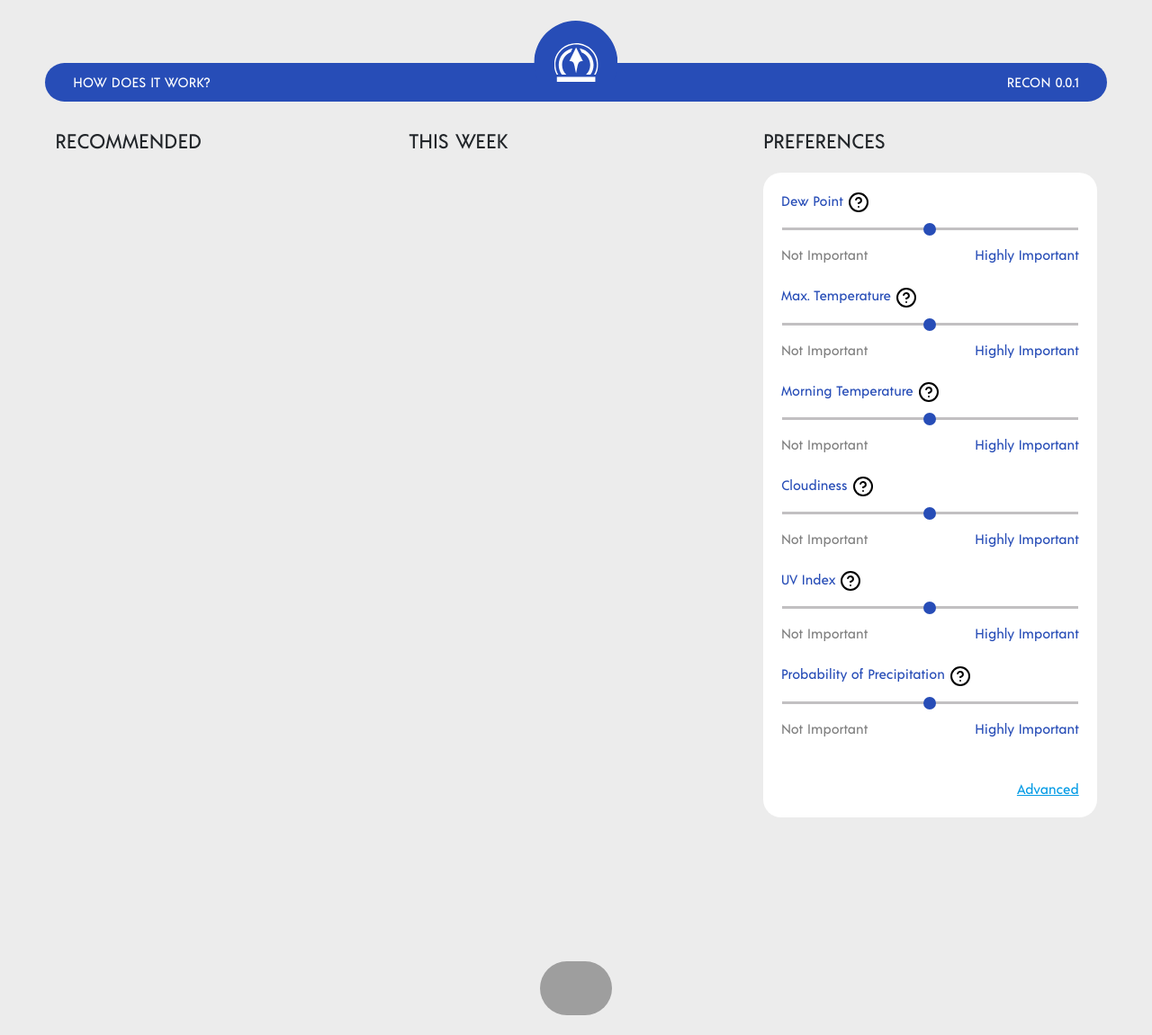
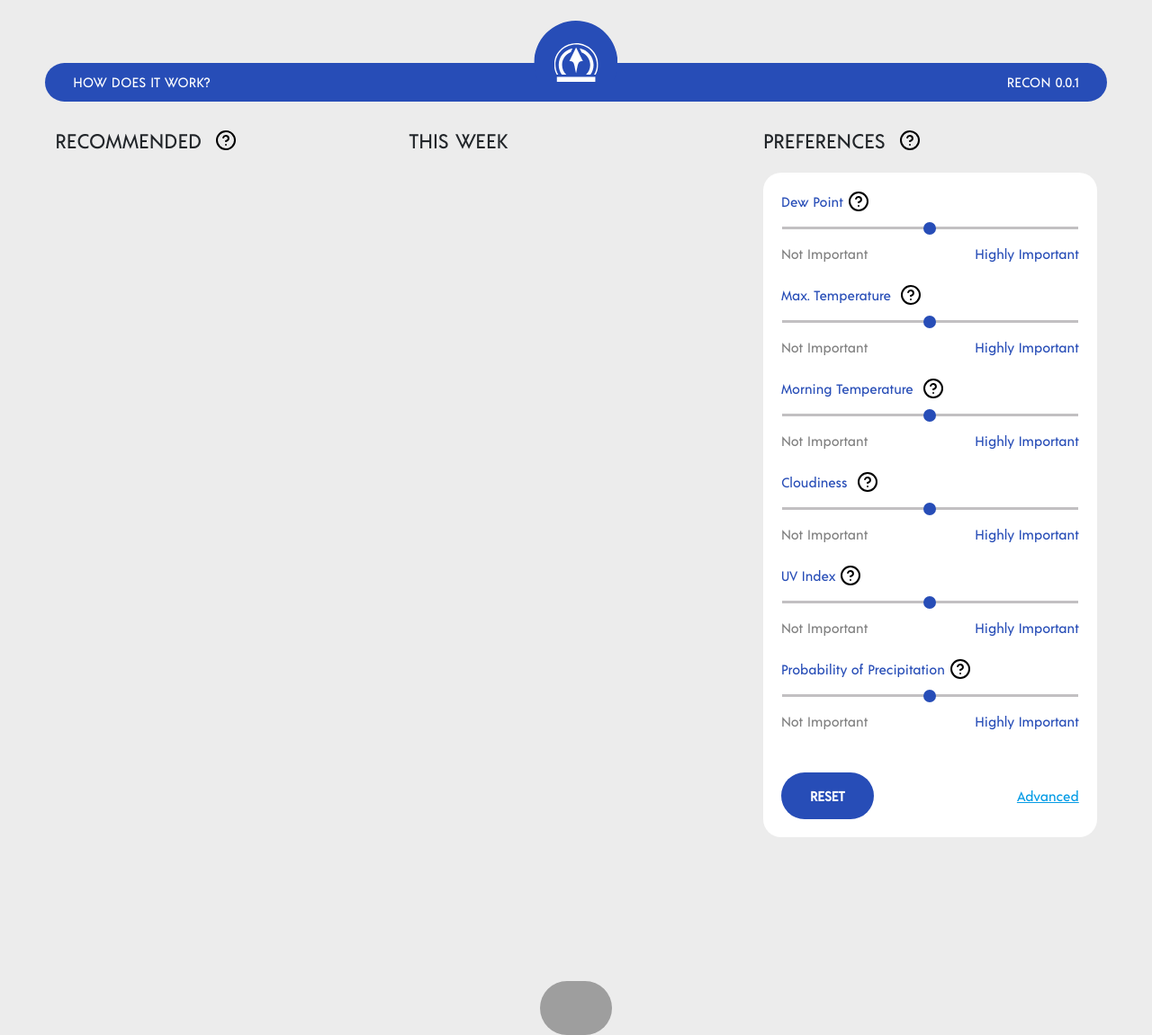
Before and after one commit to FrankWhoee/Recon, a Flask app: page / in a window 1280 px wide. Shown: the top 1151 px of the page at 90% size. Run offline with Flask 2, Linux system fonts and the light colour scheme; parts of the project's set-up code (start-up, migrations or seed data) failed here and were passed over; some libraries are stand-ins or nearby versions; grey boxes are pictures that could not be loaded.

Commit message:
Add preference processing for backend, yet to add input, added more info bubbles to index

```diff
--- a/js/main.js
+++ b/js/main.js
@@ -1,10 +1,18 @@
 async function render_wrap(position) {
     get_data(position).then(function (result) {
         render_data_week(result)
+        $('.tooltipped').tooltip();
     })
     get_data(position, sorted=true).then(function (result) {
         render_data_recommended(result)
+        $('.tooltipped').tooltip();
     })
+}
+
+function render_data_preferences(data){
+    for(i = 0; i < data.keys().length; i++){
+
+    }
 }
 
 function render_data_recommended(data) {
@@ -64,7 +72,7 @@ function render_data_week(data) {
             "                    <div class=\"col text-center text-vertical-center\">\n" +
             "                        " + new Date(data[i]["dt"] * 1000).toLocaleString('en-us', {weekday: 'long'}) + "\n" +
             "                    </div>\n" +
-            "                    <div class=\"col text-center text-vertical-center\" style=\"color: " + data[i]["colour"] + ";\">\n" +
+            "                    <div class=\"col text-center text-vertical-center text-horizontal-center\" style=\"color: " + data[i]["colour"] + ";\">\n" +
             "                        " + Math.round(data[i]["score"]) + "\n" +
             "                    </div>\n" +
             "                </div>\n" +
@@ -74,7 +82,7 @@ function render_data_week(data) {
             "                            <img src=\"../assets/peak-arrow.svg\"> " + data[i]["maxtemp"] + "°C\n" +
             "                        </div>\n" +
             "                        <div class=\"col\">\n" +
-            "                            <img src=\"../assets/cloud.svg\"> " + data[i]["clouds"] + "%\n" +
+            "                            <img src=\"../assets/cloud.svg\"> " + Math.round(data[i]["clouds"]) + "%\n" +
             "                        </div>\n" +
             "                    </div>\n" +
             "                    <div class=\"row px-5\">\n" +
@@ -82,7 +90,7 @@ function render_data_week(data) {
             "                            <img src=\"../assets/min-arrow.svg\"> " + data[i]["morntemp"] + "°C\n" +
             "                        </div>\n" +
             "                        <div class=\"col\">\n" +
-            "                            <img src=\"../assets/water-drop.svg\"> " + data[i]["pop"] * 100 + "%\n" +
+            "                            <img src=\"../assets/water-drop.svg\"> " + Math.round(data[i]["pop"]* 100)  + "%\n" +
             "                        </div>\n" +
             "                    </div>\n" +
             "                </div>\n" +
--- a/main.py
+++ b/main.py
@@ -17,7 +17,25 @@ icons = []
 
 search_index = []
 
+default_preferences = {
+    'dewp': 50,
+    'maxtemp': 50,
+    'morntemp': 50,
+    'clouds': 50,
+    'uvi': 50,
+    'pop': 50,
+    'idewp': 14.17,
+    'imaxtemp': 20,
+    'imorntemp': 17.5,
+    'iclouds': 50,
+    'iuvi': 0,
+    'ipop': 0
+}
 
+
+def set_default_preferences():
+    for pref in default_preferences.keys():
+        session[pref] = default_preferences[pref]
 
 
 @app.route('/assets/<path>')
@@ -34,14 +52,17 @@ def send_style(path):
 def send_js(path):
     return send_from_directory('js', path)
 
+
 @app.route('/fonts/<path>')
 def send_fonts(path):
     return send_from_directory('fonts', path)
 
 
-
 @app.route('/')
 def index():
+    for pref in default_preferences.keys():
+        if pref not in session:
+            session[pref] = default_preferences[pref]
     return render_template("index.html")
 
 
@@ -54,6 +75,20 @@ def get_data():
                                       units=request.args["units"] if "units" in request.args else "metric"))
     else:
         return json.dumps(get_weather(request.args['lat'], request.args['long']))
+
+
+
+@app.route('/pref')
+def get_preferences():
+    output = {}
+    for pref in default_preferences.keys():
+        output[pref] = session[pref]
+    return json.dumps(output)
+
+@app.route('/reset_pref')
+def reset_preferences():
+    set_default_preferences()
+    return Response(status=200)
 
 
 def get_weather(lat, long, score_sorted=False, units="metric"):
@@ -69,57 +104,54 @@ def get_weather(lat, long, score_sorted=False, units="metric"):
         detail["icon"] = 'http://openweathermap.org/img/wn/' + day["weather"][0]["icon"] + '@2x.png'
         # Dew point score
         dewp = 0
-        if day["dew_point"] > 15.56:
-            dewp = day["dew_point"] - 15.56
-        elif day["dew_point"] < 12.78:
-            dewp = 12.78 - day["dew_point"]
-        dewp *= 2
+        if day["dew_point"] > session['idewp'] + 1.39:
+            dewp = day["dew_point"] - session['idewp'] + 1.39
+        elif day["dew_point"] < session['idewp'] - 1.39:
+            dewp = session['idewp'] - 1.39 - day["dew_point"]
+        dewp *= 2 * session['dewp'] / 50
         score += dewp
 
         detail['dew_point'] = day["dew_point"]
 
         # Temperature score
         maxtemp = 0
-        if day["temp"]["max"] > 25:
-            maxtemp = day["temp"]["max"] - 25
-        elif day["temp"]["max"] < 15:
-            maxtemp = 15 - day["temp"]["max"]
-        maxtemp *= 3
+        if day["temp"]["max"] > session['imaxtemp'] + 5:
+            maxtemp = day["temp"]["max"] - session['imaxtemp'] + 5
+        elif day["temp"]["max"] < session['imaxtemp'] - 5:
+            maxtemp = session['imaxtemp'] - 5 - day["temp"]["max"]
+        maxtemp *= 3 * session['maxtemp'] / 50
         score += maxtemp
 
         detail['maxtemp'] = day["temp"]["max"]
 
         # Temperature score
         morntemp = 0
-        if day["temp"]["morn"] > 20:
-            morntemp = day["temp"]["morn"] - 20
-        elif day["temp"]["morn"] < 15:
-            morntemp = 15 - day["temp"]["morn"]
-        morntemp *= 1.5
+        if day["temp"]["morn"] > session['imorntemp'] + 2.5:
+            morntemp = day["temp"]["morn"] - session['imorntemp'] + 2.5
+        elif day["temp"]["morn"] < session['imorntemp'] - 2.5:
+            morntemp = session['imorntemp'] - 2.5 - day["temp"]["morn"]
+        morntemp *= 1.5 * session["morntemp"] / 50
         score += morntemp
 
         detail['morntemp'] = day["temp"]["morn"]
 
         # Cloudiness score
-        clouds = 0
-        optimal_cloudiness = 50
-        if day["clouds"] > optimal_cloudiness:
-            clouds = (day["clouds"] - optimal_cloudiness)
-        elif day["clouds"] < optimal_cloudiness:
-            clouds = (optimal_cloudiness - day["clouds"])
-        clouds *= 0.09
+        clouds = abs(session['iclouds'] - day["clouds"])
+        clouds *= 0.09 * session["clouds"] / 50
         score += clouds
 
         detail['clouds'] = day["clouds"]
 
         # UVI score
-        uvi = day["uvi"] * 0.5
+        uvi = abs(session['iuvi'] - day['uvi'])
+        uvi *= 0.5 * session["uvi"] / 50
         score += uvi
 
         detail['uvi'] = day["uvi"]
 
-        # Probability of Precipiation score
-        pop = day["pop"] * 100
+        # Probability of Precipiation score'
+        pop = abs(session["ipop"] - day["pop"])
+        pop *= 100 * session["pop"] / 50
         score += pop
 
         detail['pop'] = day["pop"]
--- a/style/style.css
+++ b/style/style.css
@@ -24,7 +24,27 @@
 .text-vertical-center {
     display: flex;
     align-items: center;
+}
+
+.text-horizontal-center {
     justify-content: center
+}
+
+.button-blue {
+    background-color: #274db7;
+    border: none;
+    color: white;
+    padding: 15px 32px;
+    text-align: center;
+    text-decoration: none;
+    text-transform: none;
+    display: inline-block;
+    border-radius: 50px;
+    font-weight: bold;
+}
+
+.button-blue:hover {
+    color: white;
 }
 
 .bar-white {
@@ -35,10 +55,10 @@
     color: #808080
 }
 
-a{
+a {
     text-decoration: none;
 }
 
-a:hover{
+a:hover {
     text-decoration: none;
 }
--- a/templates/index.html
+++ b/templates/index.html
@@ -35,7 +35,9 @@
 
 <div class="row" style="margin: 0px 50px">
     <div class="col" id="recommended">
-        <h4>RECOMMENDED</h4>
+        <h4 class="text-vertical-center">RECOMMENDED &nbsp; <img class="tooltipped text-vertical-center" data-position="top"
+                     data-tooltip="This section displays the best<br> days to go hiking this week,<br> sorted by the Recon score, <br>calculated from  various weather<br> characteristics. The lower score,<br> the better the day is for hiking."
+                     src="../assets/help-circle.svg"></h4>
         <br>
 
     </div>
@@ -46,14 +48,16 @@
 
     </div>
     <div class="col" id="preferences">
-        <h4>PREFERENCES</h4>
+        <h4 class="text-vertical-center">PREFERENCES &nbsp; <img class="tooltipped text-vertical-center" data-position="top"
+                     data-tooltip="Your preferences for how Recon scores are calculated. <br>You can place more or less emphasis on weather attributes,<br> and set your ideal weather values in the Advanced section."
+                     src="../assets/help-circle.svg"></h4>
         <br>
         <div class="card-white">
             <div>
-                <span style="color: #274db7">Dew Point</span>
-                <img class="tooltipped d-inline-block" data-position="top"
+                <span class="text-vertical-center" style="color: #274db7">Dew Point&nbsp; <img class="tooltipped text-vertical-center" data-position="top"
                      data-tooltip="The temperature at which dew will form. Affects how humid it feels outside. <br>A higher dew point is more &quot;muggy&quot; and a lower dew point can cause dry skin."
-                     src="../assets/help-circle.svg">
+                     src="../assets/help-circle.svg"></span>
+
                 <p class="range-field" style="margin-bottom: 0">
                     <input type="range" id="dewp" min="0" max="100"/>
                 </p>
@@ -66,10 +70,10 @@
                     </div>
                 </div>
                 <br>
-                <span style="color: #274db7">Max. Temperature</span>
-                <img class="tooltipped d-inline-block" data-position="top"
+                <span class="text-vertical-center"  style="color: #274db7">Max. Temperature &nbsp;<img class="tooltipped text-vertical-center" data-position="top"
                      data-tooltip="The peak temperature of the day."
-                     src="../assets/help-circle.svg">
+                     src="../assets/help-circle.svg"></span>
+
                 <p class="range-field" style="margin-bottom: 0">
                     <input type="range" id="maxtemp" min="0" max="100"/>
                 </p>
@@ -82,10 +86,10 @@
                     </div>
                 </div>
                 <br>
-                <span style="color: #274db7">Morning Temperature</span>
-                <img class="tooltipped d-inline-block" data-position="top"
+                <span class="text-vertical-center"  style="color: #274db7"> Morning Temperature &nbsp;<img class="tooltipped text-vertical-center" data-position="top"
                      data-tooltip="The temperature in the morning. Serves as an approximation of the <br>lowest temperature of that day."
-                     src="../assets/help-circle.svg">
+                     src="../assets/help-circle.svg"></span>
+
                 <p class="range-field" style="margin-bottom: 0">
                     <input type="range" id="mintemp" min="0" max="100"/>
                 </p>
@@ -98,10 +102,10 @@
                     </div>
                 </div>
                 <br>
-                <span style="color: #274db7">Cloudiness</span>
-                <img class="tooltipped d-inline-block" data-position="top"
+                <span class="text-vertical-center"  style="color: #274db7"> Cloudiness &nbsp;<img class="tooltipped text-vertical-center" data-position="top"
                      data-tooltip="A percentage of how cloudy it is."
-                     src="../assets/help-circle.svg">
+                     src="../assets/help-circle.svg"></span>
+
                 <p class="range-field" style="margin-bottom: 0">
                     <input type="range" id="cloud" min="0" max="100"/>
                 </p>
@@ -114,10 +118,10 @@
                     </div>
                 </div>
                 <br>
-                <span style="color: #274db7">UV Index</span>
-                <img class="tooltipped d-inline-block" data-position="top"
+                <span class="text-vertical-center"  style="color: #274db7"> UV Index&nbsp;<img class="tooltipped text-vertical-center" data-position="top"
                      data-tooltip="The ultraviolet index measures the strength of sunburn-producing UV radiation.<br> A UV Index of more than 5 represents high risk of harm from unprotected sun exposure."
-                     src="../assets/help-circle.svg">
+                     src="../assets/help-circle.svg"></span>
+
                 <p class="range-field" style="margin-bottom: 0">
                     <input type="range" id="uvi" min="0" max="100"/>
                 </p>
@@ -130,10 +134,10 @@
                     </div>
                 </div>
                 <br>
-                <span style="color: #274db7">Probability of Precipitation</span>
-                <img class="tooltipped d-inline-block" data-position="top"
+                <span class="text-vertical-center"  style="color: #274db7"> Probability of Precipitation&nbsp;<img class="tooltipped text-vertical-center" data-position="top"
                      data-tooltip="The probability of precipitation in a given day (ie. how likely it will rain or snow)."
-                     src="../assets/help-circle.svg">
+                     src="../assets/help-circle.svg"></span>
+
                 <p class="range-field" style="margin-bottom: 0">
                     <input type="range" id="pop" min="0" max="100"/>
                 </p>
@@ -159,7 +163,7 @@
                 </div>
                 <br>
                 <br>
-                <span style="color: #274db7">Ideal Dew Point</span>
+                <span class="text-vertical-center"  style="color: #274db7"> &nbsp;Ideal Dew Point</span>
                 <p class="range-field" style="margin-bottom: 0">
                     <input type="range" id="idewp" min="-10" max="100" value="14.17"/>
                 </p>
@@ -172,7 +176,7 @@
                     </div>
                 </div>
                 <br>
-                <span style="color: #274db7">Ideal Max. Temperature</span>
+                <span class="text-vertical-center"  style="color: #274db7"> &nbsp;Ideal Max. Temperature</span>
                 <p class="range-field" style="margin-bottom: 0">
                     <input type="range" id="imaxtemp" min="-90" max="50" value="20"/>
                 </p>
@@ -185,7 +189,7 @@
                     </div>
                 </div>
                 <br>
-                <span style="color: #274db7">Ideal Morning Temperature</span>
+                <span class="text-vertical-center"  style="color: #274db7"> &nbsp;Ideal Morning Temperature</span>
                 <p class="range-field" style="margin-bottom: 0">
                     <input type="range" id="imintemp" min="-90" max="50" value="17.5"/>
                 </p>
@@ -198,7 +202,7 @@
                     </div>
                 </div>
                 <br>
-                <span style="color: #274db7">Ideal Cloudiness</span>
+                <span class="text-vertical-center"  style="color: #274db7"> &nbsp;Ideal Cloudiness</span>
                 <p class="range-field" style="margin-bottom: 0">
                     <input type="range" id="icloud" min="0" max="100" value="50"/>
                 </p>
@@ -211,7 +215,7 @@
                     </div>
                 </div>
                 <br>
-                <span style="color: #274db7">Ideal UV Index</span>
+                <span class="text-vertical-center"  style="color: #274db7"> &nbsp;Ideal UV Index</span>
                 <p class="range-field" style="margin-bottom: 0">
                     <input type="range" id="iuvi" min="0" max="11" value="0"/>
                 </p>
@@ -224,7 +228,7 @@
                     </div>
                 </div>
                 <br>
-                <span style="color: #274db7">Ideal Probability of Precipitation</span>
+                <span class="text-vertical-center"  style="color: #274db7"> &nbsp;Ideal Probability of Precipitation</span>
                 <p class="range-field" style="margin-bottom: 0">
                     <input type="range" id="ipop" min="0" max="100" value="0"/>
                 </p>
@@ -238,8 +242,13 @@
                 </div>
                 <br>
             </div>
-            <div class="text-right">
-                <a href="#collapsePref" data-toggle="collapse"><u>Advanced</u></a>
+            <div class="row">
+                <div class="col">
+                    <a class="button-blue" href="#" data-toggle="collapse">RESET</a>
+                </div>
+                <div class="col text-right text-vertical-center" style="justify-content: flex-end">
+                    <a href="#collapsePref" data-toggle="collapse"><u>Advanced</u></a>
+                </div>
             </div>
         </div>
     </div>
```
